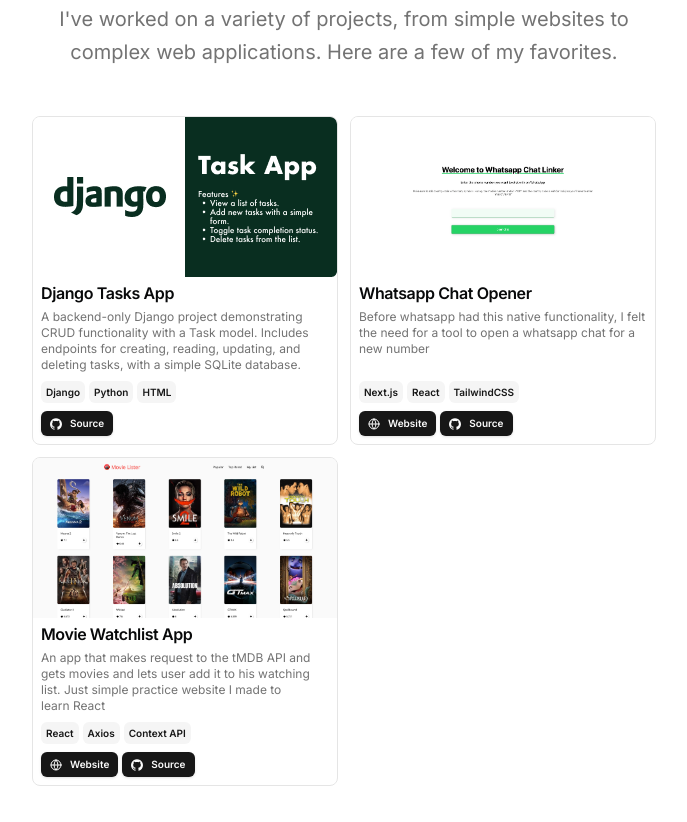
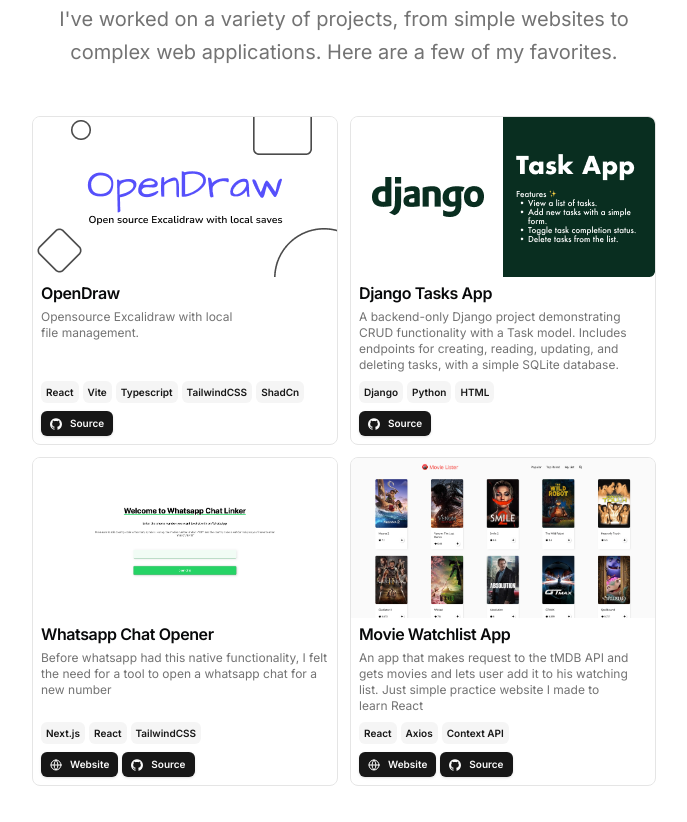
Before and after one commit to HiteshRohira/portfolio, a Next.js app: page / in a window 1280 px wide. Shown: the part 1016-1838 px from the top of the page, without its empty margins (296-983 px from the left). Built offline with nearby package versions, Linux system fonts and the light colour scheme.

Commit message:
Open draw project added

```diff
--- a/src/data/resume.tsx
+++ b/src/data/resume.tsx
@@ -90,6 +90,30 @@ export const DATA = {
   ],
   projects: [
     {
+      title: "OpenDraw",
+      href: "https://opendraw.vercel.app/",
+      dates: "Dec 2025 - Jan 2025",
+      active: true,
+      description:
+        "Opensource Excalidraw with local file management.",
+      technologies: [
+        "React",
+        "Vite",
+        "Typescript",
+        "TailwindCSS",
+        "ShadCn",
+      ],
+      links: [
+        {
+          type: "Source",
+          href: "https://github.com/HiteshRohira/opendraw",
+          icon: <Icons.github className="size-3" />,
+        },
+      ],
+      image: "/opendraw.png",
+      video: "",
+    },
+    {
       title: "Django Tasks App",
       href: "https://github.com/HiteshRohira/django-todo-app",
       dates: "Dec 2025 - Jan 2025",
```
Also changed, not shown: public/opendraw.png (added).
